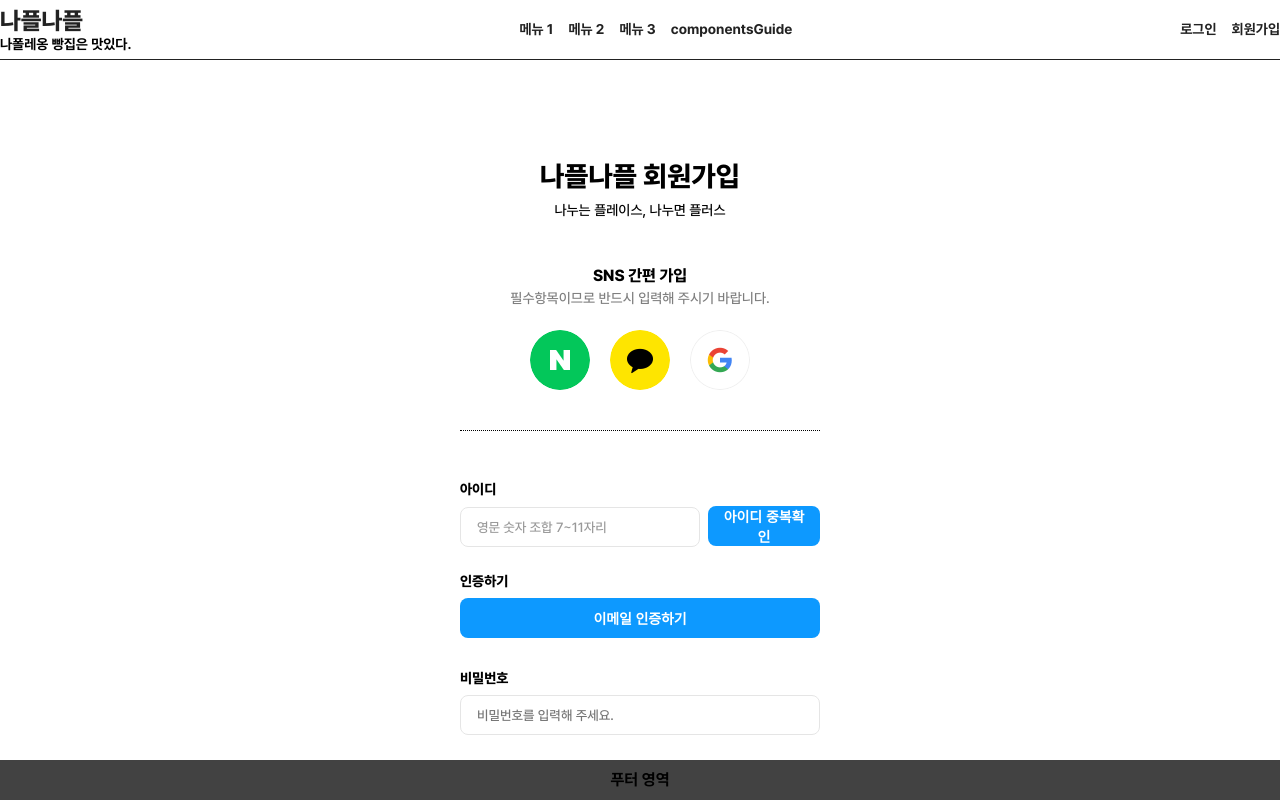
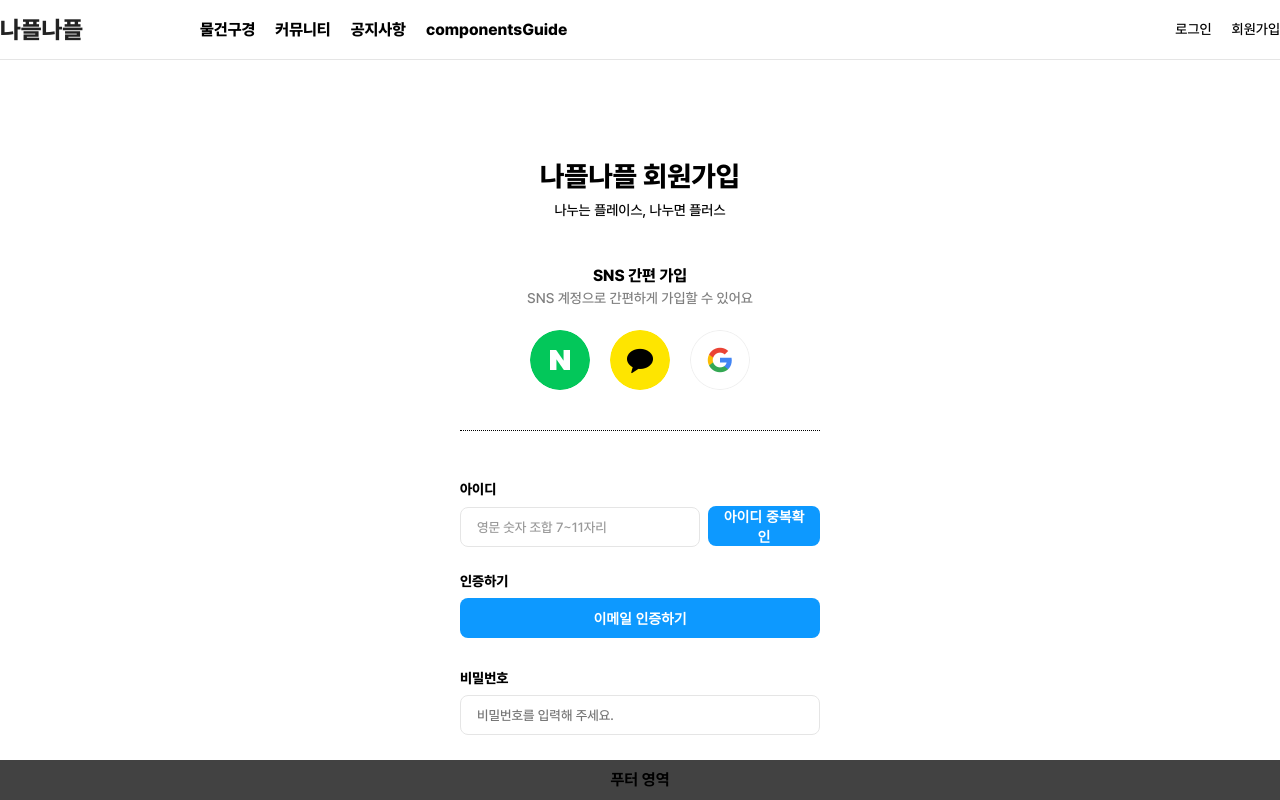
Before and after one commit to seohyun8592/free_market, a Next.js app: page /signup in a window 1280 px wide. Built offline with nearby package versions, Linux system fonts and the light colour scheme.

Commit message:
헤더 수정

```diff
--- a/public/assets/styles/components/_common.scss
+++ b/public/assets/styles/components/_common.scss
@@ -11,8 +11,6 @@
 .disabled {
   display: none;
 }
-
-
 
 .pop {
   &__container {
@@ -35,3 +33,9 @@
     transform: translate(-50%, -50%);
   }
 }
+
+@include mobile() {
+  .container {
+    width: rem(360);
+  }
+}
--- a/public/assets/styles/components/layout/_header.scss
+++ b/public/assets/styles/components/layout/_header.scss
@@ -6,24 +6,45 @@ header {
   width: 100%;
   height: rem(60);
   font-size: rem(14);
-  // padding: 0 rem(20);
   background-color: #ffffff;
-  border-bottom: 1px solid #222222;
+  border-bottom: 1px solid #e5e5e5;
   z-index: 10;
-  .container {
-    @include onFlex(center, space-between);
-  }
+
   .logo {
     font-size: rem(24);
     font-weight: 700;
+    &__wrap {
+      position: absolute;
+      top: 50%;
+      transform: translateY(-50%);
+    }
   }
-  .menuList {
-    &__item {
-      @include onFlex();
+}
+
+.nav__wrap {
+  @include onFlex(center, space-between);
+  height: 100%;
+  padding-left: rem(200);
+
+  .list__item {
+    @include onFlex(center, center);
+    height: 100%;
+    &.sub__menu {
       li {
-        & + li {
-          margin-left: rem(15);
+        a {
+          font-size: rem(14);
+          font-weight: 400;
         }
+      }
+    }
+    li {
+      & + li {
+        margin-left: rem(20);
+      }
+      a {
+        font-size: rem(16);
+        font-weight: 700;
+        color: #000000;
       }
     }
   }
@@ -35,4 +56,7 @@ header {
       font-size: rem(18);
     }
   }
+  .nav__wrap {
+    display: none;
+  }
 }
--- a/src/components/layout/JoinForm.tsx
+++ b/src/components/layout/JoinForm.tsx
@@ -230,7 +230,7 @@ export default function JoinForm() {
         <div className="title__box title__sub">
           <h2 className="title">SNS 간편 가입</h2>
           <p className="title__desc">
-            필수항목이므로 반드시 입력해 주시기 바랍니다.
+          SNS 계정으로 간편하게 가입할 수 있어요
           </p>
         </div>
         <div className="join__social">
--- a/src/components/layout/Nav.tsx
+++ b/src/components/layout/Nav.tsx
@@ -7,9 +7,9 @@ import useAuthContext from "@/provider/AuthContext"
 import Link from "next/link"
 
 const MENULIST = [
-  { name: "메뉴 1", path: "/menu1" },
-  { name: "메뉴 2", path: "/menu2" },
-  { name: "메뉴 3", path: "/menu3" },
+  { name: "물건구경", path: "/store" },
+  { name: "커뮤니티", path: "/community" },
+  { name: "공지사항", path: "/notice" },
   { name: "componentsGuide", path: "/componentsGuide" },
 ]
 
@@ -33,15 +33,15 @@ export default function Nav() {
   // }, [accessToken])
 
   return (
-    <>
-      <ul className="menuList__item">
+    <div className="nav__wrap">
+      <ul className="list__item">
         {MENULIST.map((list) => (
           <li key={`${list.name}}`}>
             <Link href={list.path}>{list.name}</Link>
           </li>
         ))}
       </ul>
-      <ul className="menuList__item subMenu">
+      <ul className="list__item sub__menu">
         <li>
           {!accessToken ? (
             <Link href="/login">로그인</Link>
@@ -53,6 +53,6 @@ export default function Nav() {
           <Link href="/signup">회원가입</Link>
         </li>
       </ul>
-    </>
+    </div>
   )
 }
--- a/src/components/layout/header.tsx
+++ b/src/components/layout/header.tsx
@@ -12,9 +12,7 @@ export default function Header() {
           <Link href="/" className="logo">
             나플나플
           </Link>
-          <p>나폴레옹 빵집은 맛있다.</p>
         </div>
-
         <Nav />
       </div>
     </header>
```
Also changed, not shown: public/assets/styles/components/layout/_nav.scss (deleted, +0 -17 lines), src/app/community/page.tsx (renamed from src/app/menu2/page.tsx), src/app/notice/page.tsx (renamed from src/app/menu3/page.tsx), src/app/store/page.tsx (renamed from src/app/menu1/page.tsx).
